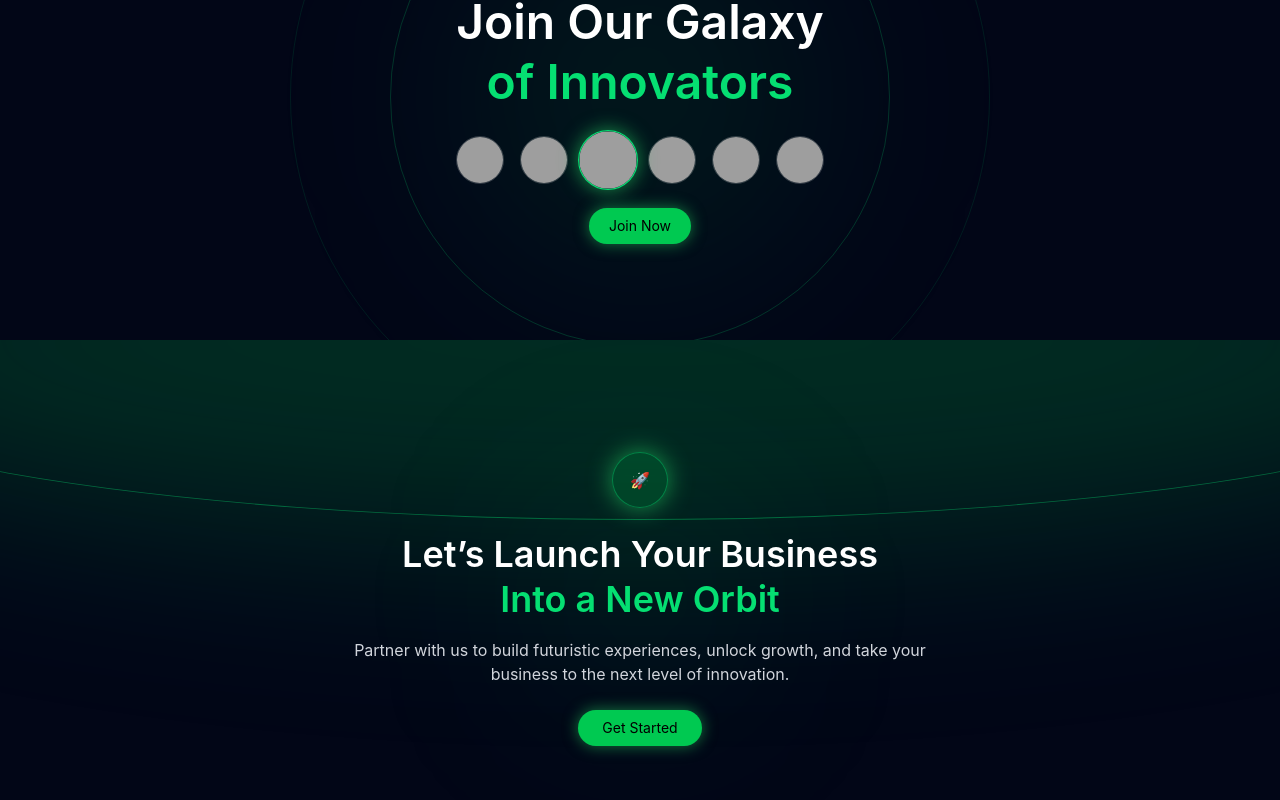
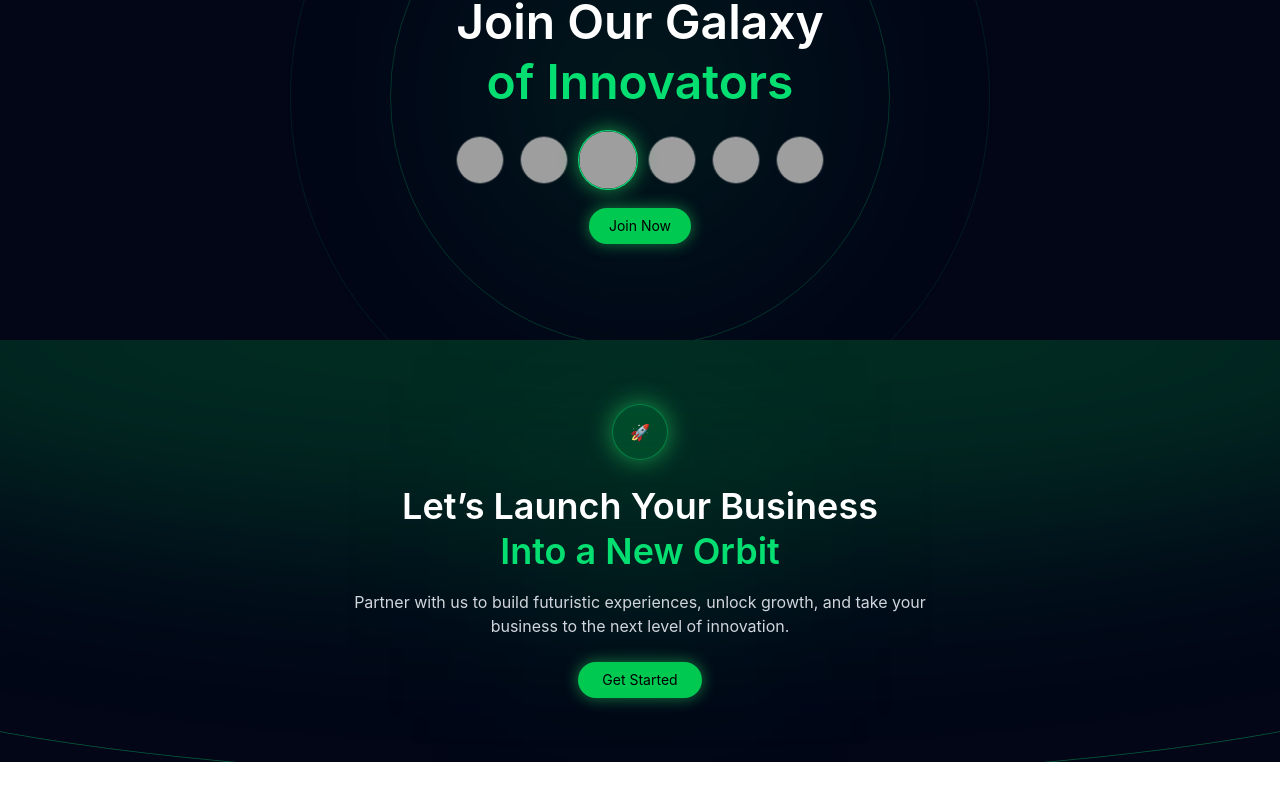
Before and after one commit to berwakellia/Eco-Energy, a React app in the folder Frontend/: page / in a window 1280 px wide. Shown: the part 3632-4432 px from the top of the page. After the commit the page ends 4394 px from the top, so only its background shows below. Built offline with nearby package versions, Linux system fonts and the light colour scheme; grey boxes are pictures that could not be loaded; the HTML template or start-up script is replaced by a standard one.

Commit message:
fix: reposition inverted arc line below all CTA content for better layout and readability

```diff
--- a/Frontend/src/components/LaunchCTA.jsx
+++ b/Frontend/src/components/LaunchCTA.jsx
@@ -1,15 +1,15 @@
 export default function LaunchCTA() {
   return (
-    <div className="relative bg-[#020617] text-white py-20 md:py-28 flex items-center justify-center overflow-hidden">
+    <div className="relative bg-[#020617] text-white py-12 md:py-16 flex items-center justify-center overflow-hidden">
 
       {/* Top Glow (for downward curve effect) */}
       <div className="absolute top-[-200px] w-[140%] h-[300px] md:h-[400px] bg-green-500/20 blur-[100px] rounded-[50%]"></div>
 
-      {/* Inverted Arc Line */}
-      <div className="absolute top-[-140px] w-[140%] h-[260px] md:h-[320px] border-b border-green-400/40 rounded-[50%]"></div>
+      {/* Inverted Arc Line (moved BELOW everything) */}
+      <div className="absolute top-[120px] w-[140%] h-[260px] md:h-[320px] border-b border-green-400/40 rounded-[50%]"></div>
 
       {/* Center Glow */}
-      <div className="absolute w-[200px] h-[200px] bg-green-500/10 blur-[100px] rounded-full"></div>
+      <div className="absolute w-[200px] h-[200px] bg-green-500/10 blur-[100px] rounded"></div>
 
       {/* Content */}
       <div className="relative z-10 text-center px-4 max-w-2xl">
```
